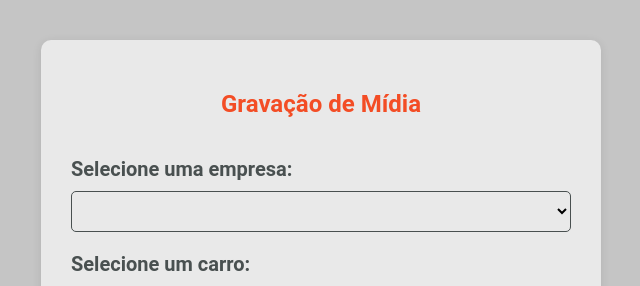
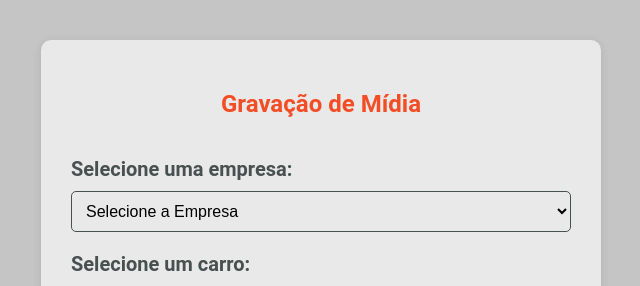
Before and after one commit to dg-marins/sistemaSectrans, a Django app: page /selecionar-empresa/ in a window 1280 px wide. Shown: the part 84-370 px from the top of the page, without its empty margins (319-959 px from the left). Run offline with Django 5.2, Linux system fonts and the light colour scheme; lists and menus that the app fills with data are empty.

Commit message:
Lista as empresas de forma dinamica

```diff
--- a/sectrans/urls.py
+++ b/sectrans/urls.py
@@ -1,6 +1,7 @@
 from django.urls import path
-from .views import selecionar_empresa
+from .views import selecionar_empresa, listar_empresas
 
 urlpatterns = [
      path('selecionar-empresa/', selecionar_empresa, name='selecionar_empresa'),
+     path('empresas/', listar_empresas, name='listar_empresas'),
 ]
--- a/sectrans/views.py
+++ b/sectrans/views.py
@@ -1,5 +1,10 @@
 # views.py
 from django.shortcuts import render
+from .models import Empresa
 
 def selecionar_empresa(request):
     return render(request, 'selecionar_empresa.html')
+
+def listar_empresas(request):
+    empresas = Empresa.objects.all().order_by('nome')
+    return render(request, 'selecionar_empresa.html', {'empresas': empresas})
--- a/templates/selecionar_empresa.html
+++ b/templates/selecionar_empresa.html
@@ -29,7 +29,11 @@
             <div class="principal_conteudo_gravacao">
                 <h2>Gravação de Mídia</h2><br>
                 <label class="principal_conteudo_gravacao_labbels" for="empresas">Selecione uma empresa:</label>
-                <select class="principal_conteudo_gravacao_selects" id="empresas" onchange="listarCarros(this.value)">
+                <select class="principal_conteudo_gravacao_selects" id="empresas">
+                    <option value="">Selecione a Empresa</option>
+                    {% for empresa in empresas %}
+                        <option value="{{ empresa.id }}">{{ empresa.nome }}</option>
+                    {% endfor %}
                 </select><br>
 
                 <label class="principal_conteudo_gravacao_labbels" for="carros">Selecione um carro:</label>
```
